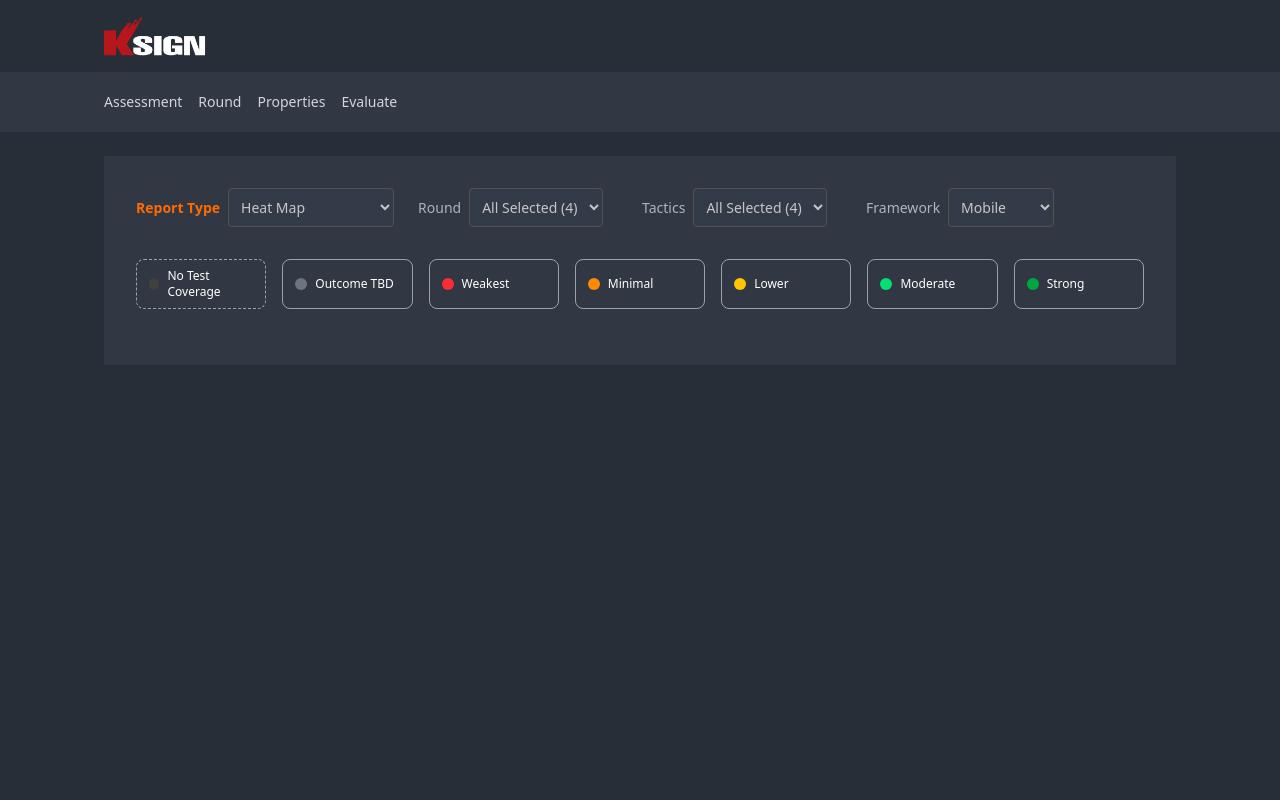
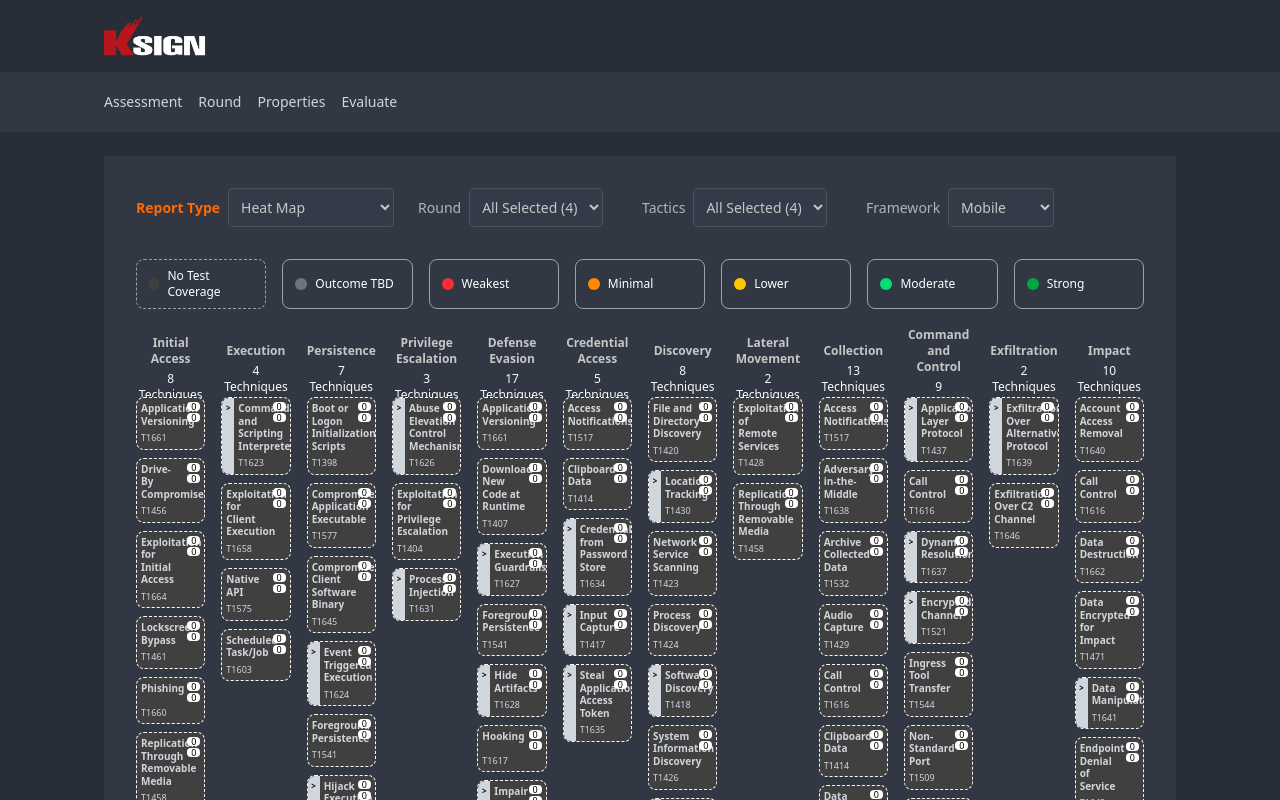
Before and after one commit to keonoh00/C-ITS, a Next.js app: page /evaluate in a window 1280 px wide. Shown: the top 800 px of the page. Built offline with nearby package versions, Linux system fonts and the light colour scheme.

Commit message:
Finish heatmap page

```diff
--- a/src/app/(evaluation-layou)/evaluate/page.tsx
+++ b/src/app/(evaluation-layou)/evaluate/page.tsx
@@ -6,12 +6,15 @@ import ResilienceChart from "@/components/ResilienceChart/ResilienceChart";
 import MetricsBoard from "@/components/MetricsBoard/MetricsBoard"; // 🔥 New one
 import React, { useState } from "react";
 import DrillDownTable from "@/components/DrilldownReportTable/DrilldownReportTable";
+import { HeatmapEvaluationFramework } from "@/components/HeatmapBoard/tacticsData";
 
 export default function Evaluate() {
   const [reportType, setReportType] = useState("Heat Map");
   const [round, setRound] = useState("All Selected (4)");
   const [selectedTactic, setSelectedTactic] = useState("All Selected (4)");
-  const [framework, setFramework] = useState("Mobile");
+  const [framework, setFramework] = useState<HeatmapEvaluationFramework>(
+    HeatmapEvaluationFramework.MOBILE
+  );
 
   return (
     <div className="flex flex-col gap-4 p-6 bg-base-900">
--- a/src/components/FilterBar/FilterBar.tsx
+++ b/src/components/FilterBar/FilterBar.tsx
@@ -1,6 +1,10 @@
 "use client";
 
 import React from "react";
+import {
+  HeatmapEvaluationFramework,
+  HeatmapEvaluationFrameworkKeyType,
+} from "../HeatmapBoard/tacticsData";
 
 interface FilterBarProps {
   reportType: string;
@@ -9,8 +13,8 @@ interface FilterBarProps {
   setRound: (value: string) => void;
   tactics: string;
   setTactics: (value: string) => void;
-  framework: string;
-  setFramework: (value: string) => void;
+  framework: HeatmapEvaluationFramework;
+  setFramework: (value: HeatmapEvaluationFramework) => void;
 }
 
 export default function FilterBar({
@@ -77,12 +81,26 @@ export default function FilterBar({
           <select
             className="p-2 bg-base-800 border border-neutral-600 rounded text-sm text-neutral-300"
             value={framework}
-            onChange={(e) => setFramework(e.target.value)}
+            onChange={(e) =>
+              setFramework(e.target.value as HeatmapEvaluationFramework)
+            }
           >
-            <option value="Mobile">Mobile</option>
-            <option value="Web">Web</option>
-            <option value="Enterprise">Enterprise</option>
-            <option value="ICS">ICS</option>
+            {Object.keys(HeatmapEvaluationFramework).map((frameworkKey) => (
+              <option
+                key={frameworkKey}
+                value={
+                  HeatmapEvaluationFramework[
+                    frameworkKey as HeatmapEvaluationFrameworkKeyType
+                  ]
+                }
+              >
+                {
+                  HeatmapEvaluationFramework[
+                    frameworkKey as HeatmapEvaluationFrameworkKeyType
+                  ]
+                }
+              </option>
+            ))}
           </select>
         </div>
       )}
--- a/src/components/HeatmapBoard/HeatmapBoard.tsx
+++ b/src/components/HeatmapBoard/HeatmapBoard.tsx
@@ -1,24 +1,22 @@
 "use client";
 
 import React, { useMemo } from "react";
-import {
-  tacticsDataMobile,
-  tacticsDataEnterprise,
-  tacticsDataICS,
-  Tactic,
-} from "./tacticsData";
+import { HeatmapEvaluationFramework, Tactic } from "./tacticsData";
 import HeatmapCard from "./HeatmapCard";
 import Legend from "./Legend";
+import { tacticsDataEnterprise } from "./enterprise/enterpriseData";
+import { tacticsDataMobile } from "./mobile/mobileData";
+import { tacticsDataICS } from "./ics/icsData";
 
 interface HeatmapBoardProps {
   selectedTactic: string;
-  framework: string;
+  framework: HeatmapEvaluationFramework;
 }
 
-const frameworkMap: Record<string, Tactic[]> = {
-  Mobile: tacticsDataMobile,
-  Enterprise: tacticsDataEnterprise,
-  ICS: tacticsDataICS,
+const frameworkMap: Record<HeatmapEvaluationFramework, Tactic[]> = {
+  [HeatmapEvaluationFramework.ENTERPRISE]: tacticsDataEnterprise,
+  [HeatmapEvaluationFramework.MOBILE]: tacticsDataMobile,
+  [HeatmapEvaluationFramework.ICS]: tacticsDataICS,
 };
 
 export default function HeatmapBoard({
@@ -40,20 +38,26 @@ export default function HeatmapBoard({
       <Legend />
 
       <div
-        className="grid w-full gap-4 mt-6"
+        className="grid mt-6 justify-around"
         style={{
-          gridTemplateColumns: "repeat(auto-fit, minmax(180px, 1fr))", // slightly bigger min width
+          gridTemplateColumns: "repeat(auto-fit, minmax(80px, 1fr))",
         }}
       >
         {filteredTactics.map((tactic, idx) => (
-          <div key={idx} className="flex flex-col justify-start rounded-lg p-2">
+          <div
+            key={idx}
+            className="flex flex-col justify-start rounded-lg p-2 min-w-0 max-w-[140px]"
+          >
             {/* Title */}
-            <div className="text-xs font-bold text-neutral-300 text-center mb-2 h-[40px] flex items-center justify-center">
-              {tactic.name}
+            <div className="text-xs font-bold text-neutral-300 text-center mb-2 h-[40px] flex items-center justify-center flex-col space-y-1 min-w-0">
+              <p className="max-w-full">{tactic.name}</p>
+              <p className="font-medium text-gray-50 text-xs">
+                {tactic.techniques.length} Techniques
+              </p>
             </div>
 
             {/* Techniques */}
-            <div className="flex flex-col w-full gap-2">
+            <div className="flex flex-col w-full gap-2 min-w-0">
               {tactic.techniques.map((technique, tIdx) => (
                 <HeatmapCard key={tIdx} technique={technique} />
               ))}
--- a/src/components/HeatmapBoard/HeatmapCard.tsx
+++ b/src/components/HeatmapBoard/HeatmapCard.tsx
@@ -1,56 +1,90 @@
 "use client";
 
-import React from "react";
-import { Technique } from "./tacticsData";
+import React, { useState } from "react";
+import { OutcomeEnum, Technique } from "./tacticsData";
+import { clsx } from "clsx";
 
-const outcomeColors = {
-  "No Test Coverage": "bg-neutral-700",
-  "Outcome TBD": "bg-neutral-500",
-  Weakest: "bg-red-500",
-  Minimal: "bg-orange-400",
-  Lower: "bg-yellow-400",
-  Moderate: "bg-green-400",
-  Strong: "bg-green-600",
-} as const;
+const CustomStyle = {
+  [OutcomeEnum.NoTestCoverage]:
+    "bg-neutral-700 border-dashed border-white text-gray-300",
+  [OutcomeEnum.OutcomeTBD]: "bg-neutral-500 border-gray-500",
+  [OutcomeEnum.Weakest]: "bg-red-500 border-gray-500",
+  [OutcomeEnum.Minimal]: "bg-orange-400 border-gray-500",
+  [OutcomeEnum.Lower]: "bg-yellow-400 border-gray-500",
+  [OutcomeEnum.Moderate]: "bg-green-400 border-gray-500",
+  [OutcomeEnum.Strong]: "bg-green-600 border-gray-500",
+};
 
 interface HeatmapCardProps {
   technique: Technique;
 }
 
 export default function HeatmapCard({ technique }: HeatmapCardProps) {
+  const [expanded, setExpanded] = useState(false);
+  const hasSubtechniques =
+    Array.isArray(technique.subtechniques) &&
+    technique.subtechniques.length > 0;
+
+  const toggleExpand = () => {
+    if (hasSubtechniques) setExpanded((prev) => !prev);
+  };
+
   return (
     <div
-      className={`flex rounded-md overflow-hidden border border-gray-500 ${
-        outcomeColors[technique.outcome]
-      } min-h-[80px] max-h-[140px] max-w-[200px] min-w-[70px]`}
+      className={clsx(
+        "rounded-md border overflow-hidden  w-full min-w-0 flex flex-col",
+        CustomStyle[technique.outcome],
+        hasSubtechniques ? "cursor-pointer" : "cursor-default"
+      )}
+      onClick={toggleExpand}
     >
-      {/* Left Bar */}
-      <div className="flex items-start justify-center w-3 bg-gray-300">
-        <span className="text-black text-[8px] mt-1">{">"}</span>
+      {/* Top Part */}
+      <div className="flex">
+        {/* Left Toggle Bar */}
+        {hasSubtechniques && (
+          <div className="flex flex-col items-center w-3 shrink-0 bg-gray-300 rounded-l">
+            <span className="text-black text-[8px] mt-1 font-extrabold">
+              {expanded ? "v" : ">"}
+            </span>
           </div>
+        )}
 
-      {/* Main Content */}
-      <div className="flex flex-col justify-between flex-grow p-1 text-[9px] leading-tight overflow-hidden">
-        <div className="flex w-full justify-between items-start">
-          {/* Technique name */}
-          <div className="font-semibold text-gray-900 text-[10px] break-words leading-snug w-[70%]">
+        {/* Main Header */}
+        <div className="flex flex-col flex-grow p-1 min-w-0">
+          <div className="flex justify-between items-start w-full min-w-0">
+            {/* Technique Name */}
+            <div className="text-[10px] font-semibold leading-tight min-w-0">
               {technique.name}
             </div>
 
-          {/* Top and Bottom Counter stacked */}
-          <div className="flex flex-col items-center gap-0.5">
-            <div className="bg-white text-black rounded px-1 text-[9px]">
+            {/* Top and Bottom Counters */}
+            <div className="flex flex-col items-center shrink-0 ml-1 gap-0.5">
+              <div className="bg-white text-black rounded px-1 text-[9px] leading-none">
                 {technique.topCount}
               </div>
-            <div className="bg-white text-black rounded px-1 text-[9px]">
+              <div className="bg-white text-black rounded px-1 text-[9px] leading-none">
                 {technique.bottomCount}
               </div>
             </div>
           </div>
 
           {/* Technique ID */}
-        <div className="text-[9px] text-gray-700 mt-1">{technique.id}</div>
+          <div className="text-[9px] text-ellipsis overflow-hidden whitespace-nowrap mt-1">
+            {technique.id}
           </div>
+        </div>
+      </div>
+
+      {/* Subtechniques if expanded */}
+      {expanded && hasSubtechniques && (
+        <div className="flex flex-col gap-1 mt-2 pl-5 pr-1 pb-2">
+          {technique.subtechniques?.map((sub, idx) => (
+            <div key={idx} className="text-[8px] text-white truncate font-bold">
+              • {sub.name}
+            </div>
+          ))}
+        </div>
+      )}
     </div>
   );
 }
--- a/src/components/HeatmapBoard/tacticsData.ts
+++ b/src/components/HeatmapBoard/tacticsData.ts
@@ -30,3 +30,12 @@ export interface Tactic {
   name: string;
   techniques: Technique[];
 }
+
+export enum HeatmapEvaluationFramework {
+  ENTERPRISE = "Enterprise",
+  MOBILE = "Mobile",
+  ICS = "ICS",
+}
+
+export type HeatmapEvaluationFrameworkKeyType =
+  keyof typeof HeatmapEvaluationFramework;
```
Lines whose indentation alone changed are shown as unchanged.
